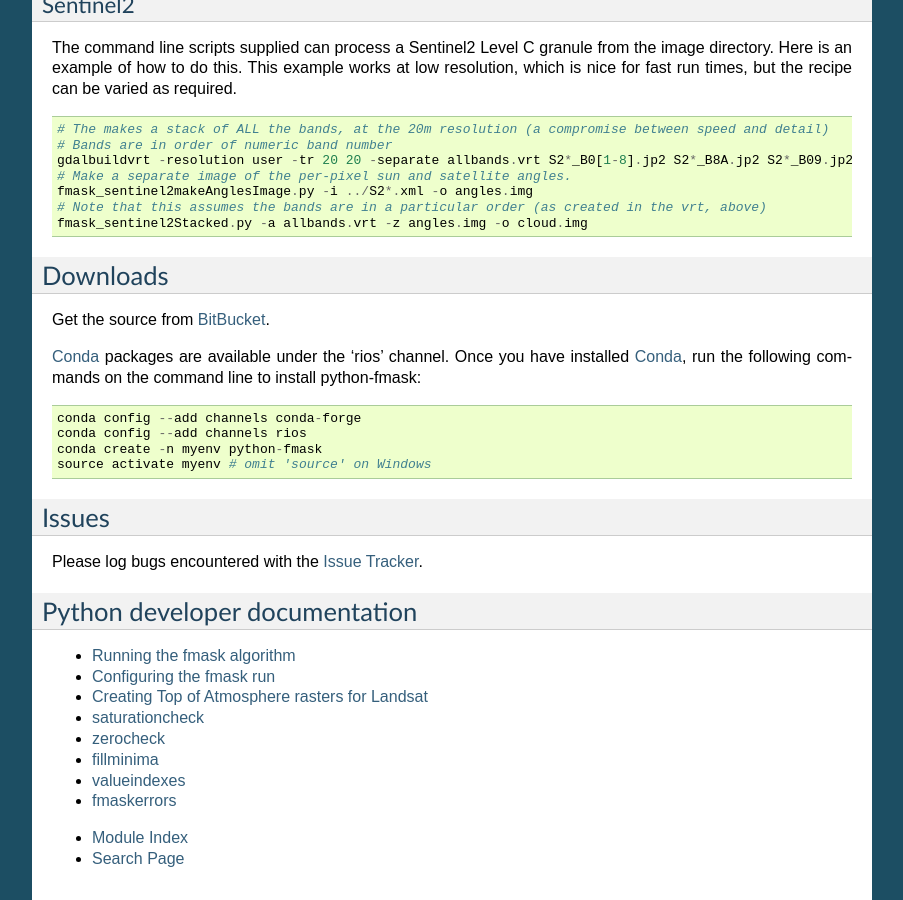
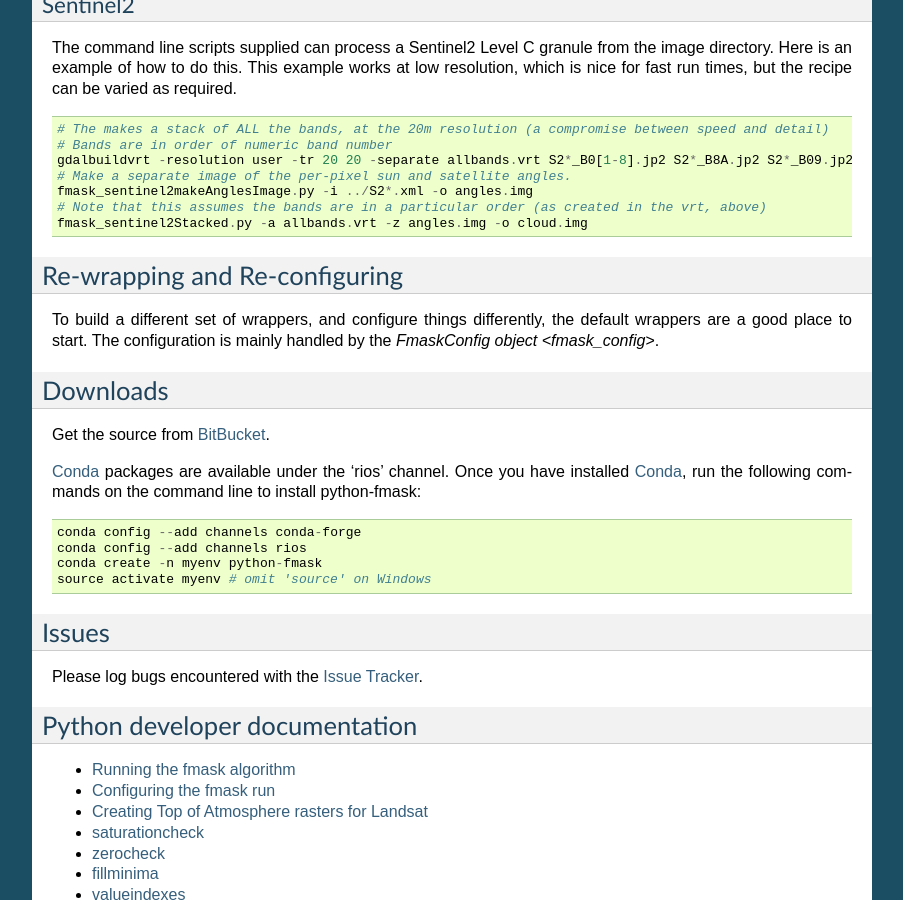
Before and after one commit to ubarsc/python-fmask, a Sphinx documentation site: the page built from doc/source/index.rst, in a window 1280 px wide and 900 px high, scrolled down 1818 px. Shown: the whole window, without its empty margins (198-1101 px from the left). Built offline with Sphinx 7.4.7, drawn with Linux system fonts in a browser that asks for light colours; formulas are drawn with MathJax 3; some of the changed text lies outside the part shown.

Commit message:
Added a small section on the front page, pointing programmers in the right direction for writing their own wrappers and re-configuring. Thanks to James Shpeherd for suggesting this.

```diff
--- a/doc/source/index.rst
+++ b/doc/source/index.rst
@@ -114,6 +114,12 @@
     # Note that this assumes the bands are in a particular order (as created in the vrt, above)
     fmask_sentinel2Stacked.py -a allbands.vrt -z angles.img -o cloud.img
 
+Re-wrapping and Re-configuring
+------------------------------
+To build a different set of wrappers, and configure things differently, the default
+wrappers are a good place to start. The configuration is mainly handled by the
+`FmaskConfig object <fmask_config>`.
+
 Downloads
 ---------
 Get the source from `BitBucket <https://bitbucket.org/chchrsc/python-fmask/downloads>`_.
```
